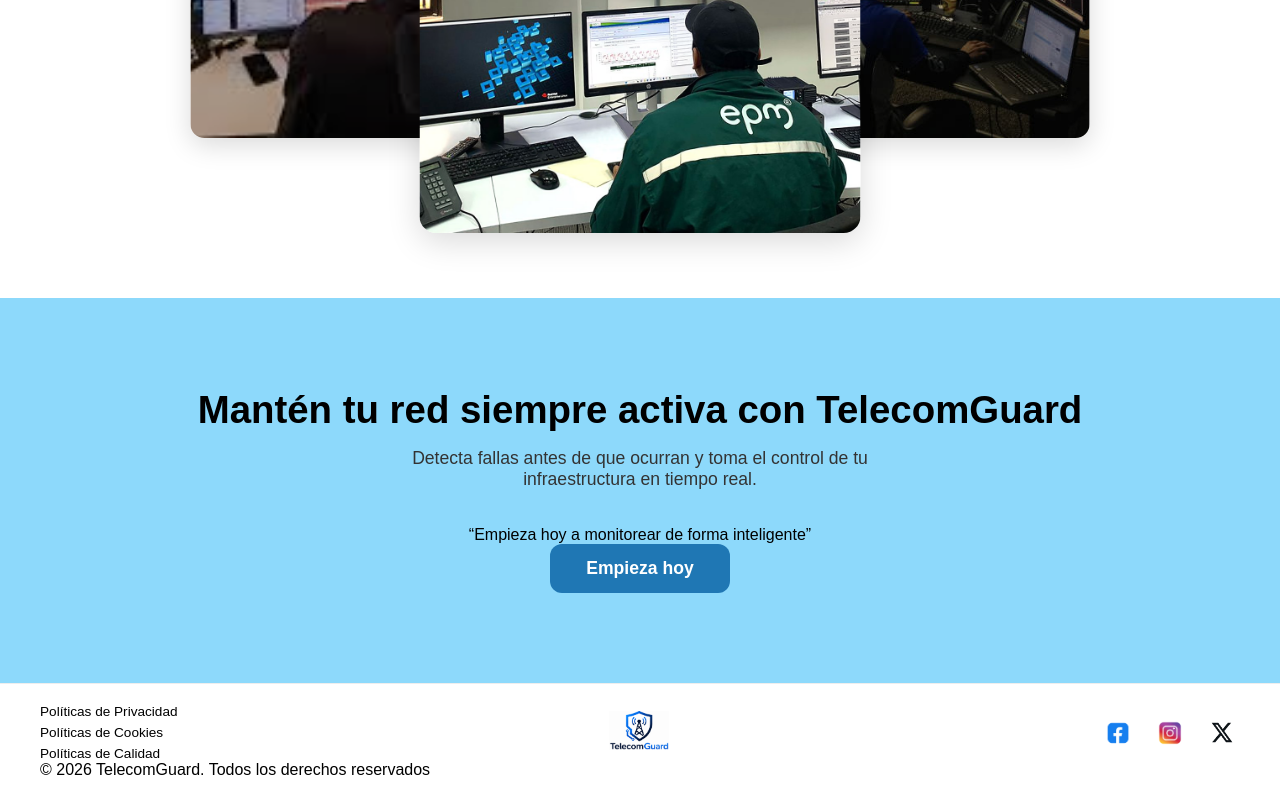
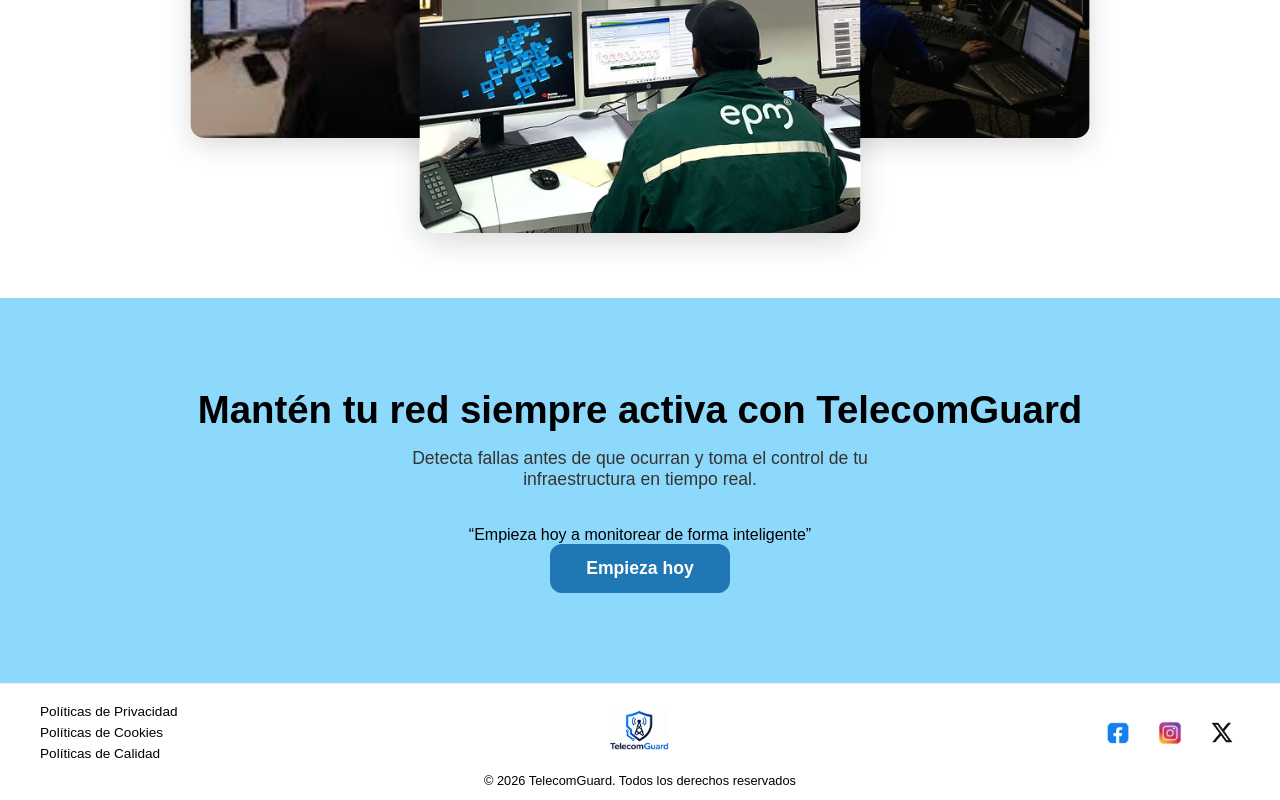
Before and after one commit to Daroh19/TelecomGuard.github.io, a plain HTML site: page docs/index.html in a window 1280 px wide. Shown: the part 2818-3618 px from the top of the page. Drawn offline with Linux system fonts and the light colour scheme.

Commit message:
Update footer class name and clean up CSS comments

```diff
--- a/docs/assets/styles/styles.css
+++ b/docs/assets/styles/styles.css
@@ -404,9 +404,7 @@
     background-color: #3568d4;
 }
 
-/* ============================================
-   CAPTURAS DE PANTALLA
-   ============================================ */
+/*CAPTURAS DE PANTALLA */
 
 .screenshots {
     padding: 80px 60px;
@@ -464,7 +462,7 @@
     filter: brightness(1);
 }
 
-/* =====================   CTA FINAL====================*/
+/* CTA FINAL*/
 
 .cta {
     background-color: var(--blue-white);
--- a/docs/index.html
+++ b/docs/index.html
@@ -200,7 +200,7 @@
             <img src="assets/images/X-Logo-500x281.webp" alt="X">
         </div>
     </div>
-    <p class="footer-copy">© 2026 TelecomGuard. Todos los derechos reservados</p>
+    <p class="footer-text">© 2026 TelecomGuard. Todos los derechos reservados</p>
 </footer>
 <script src="assets/scripts/despliegue.js"></script>
 </body>
```
